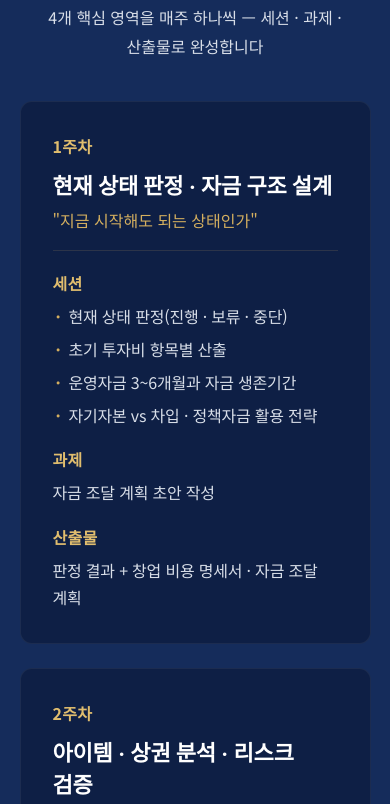
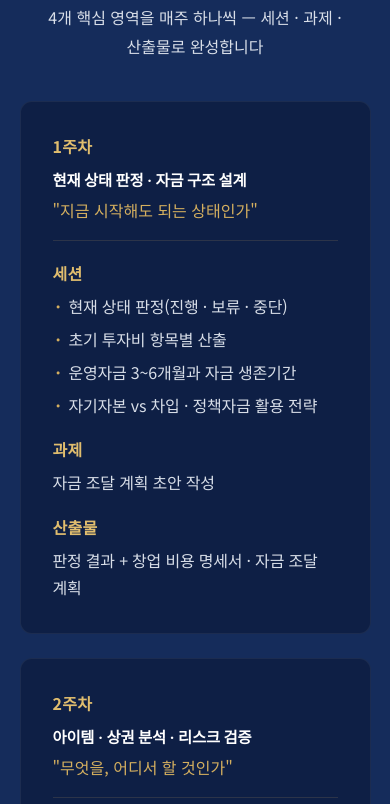
Before and after one commit to snsbiz8001/bizbuild-website, a plain HTML site: page stage1.html in a window 390 px wide. Shown: the part 6550-7354 px from the top of the page. Drawn offline with Linux system fonts and the light colour scheme.

Commit message:
typo: 4주차 카드 제목 모바일 1줄 고정 (768px 이하 한정)

```diff
--- a/stage1.html
+++ b/stage1.html
@@ -424,6 +424,9 @@ footer{background:rgba(0,0,0,0.4);padding:60px 5% 40px;border-top:1px solid rgba
   .reviews-grid{grid-template-columns:1fr;}
   .pd-grid{grid-template-columns:1fr;}
   .cd-weeks{grid-template-columns:1fr;}
+  /* 1단으로 접히는 구간에서만 주차 제목을 1줄로 고정한다.
+     769px 이상은 2단이라 카드가 좁아져 nowrap 이 넘치므로 기본 22px 자동 줄바꿈을 유지한다. */
+  .cd-week-head h3{font-size:clamp(15px,2.4vw + 6px,22px);white-space:nowrap;word-break:keep-all;}
   .includes-list{grid-template-columns:1fr;}
   .footer-inner{grid-template-columns:1fr 1fr;}
   .footer-bottom{padding-right:0;}
```
